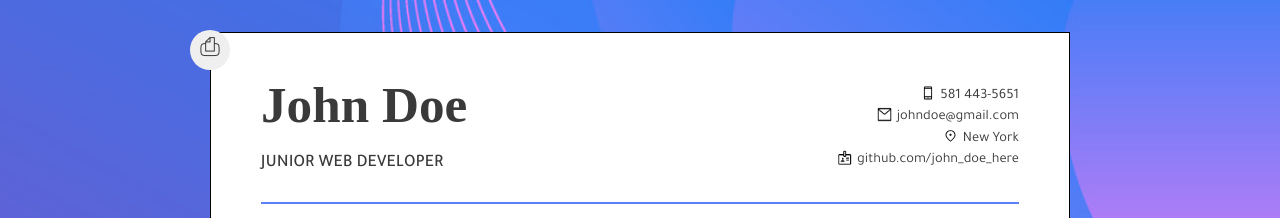
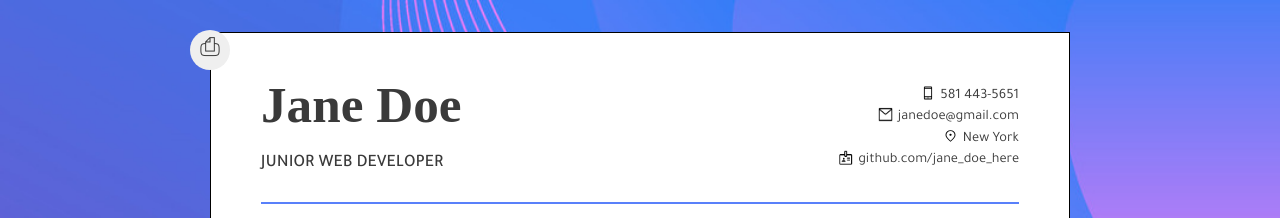
Before and after one commit to jeannepietropaoli/cv-builder-v3, a React (Vite) app: page / in a window 1280 px wide. Shown: the top 218 px of the page. Built offline with nearby package versions, Linux system fonts and the light colour scheme; a web font is replaced by a local one.

Commit message:
Update default CV general infos

```diff
--- a/src/Components/Sections/GeneralInfos/GeneralInfos.jsx
+++ b/src/Components/Sections/GeneralInfos/GeneralInfos.jsx
@@ -10,13 +10,13 @@ import githubLogo from '../../../assets/profile.png'
 
 export default function GeneralInfos() {
     const [data, setData] = useState({
-        firstName: 'John',
+        firstName: 'Jane',
         lastName: 'Doe',
         title: 'Junior Web Developer',
         phone: '581 443-5651',
-        email: 'johndoe@gmail.com',
+        email: 'janedoe@gmail.com',
         location: 'New York',
-        github: 'github.com/john_doe_here'
+        github: 'github.com/jane_doe_here'
     })
 
     const [temporaryData, setTemporaryData] = useState(data)
```
